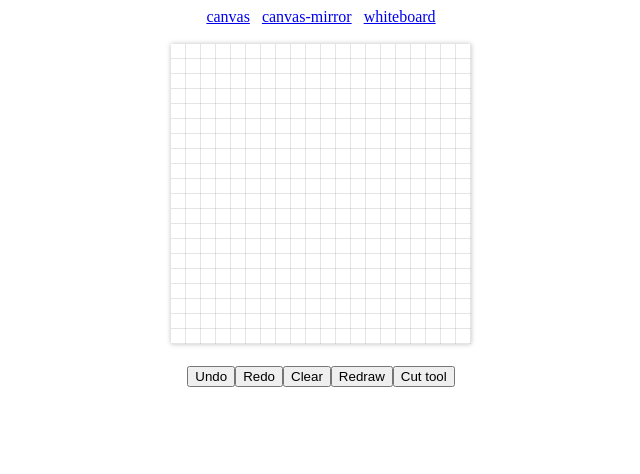
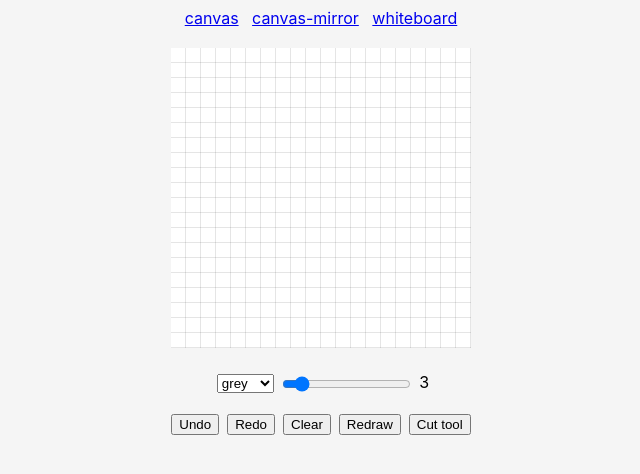
Before and after one commit to avine/collaborative-whiteboard-OLD, an Angular app in the folder front/: page /whiteboard in a window 1280 px wide. Shown: the top 474 px of the page, without its empty margins (319-959 px from the left). Built offline with nearby package versions, Linux system fonts and the light colour scheme.

Commit message:
Handle drawOptions in whiteboard

```diff
--- a/front/src/app/components/canvas-mirror/canvas-mirror.component.html
+++ b/front/src/app/components/canvas-mirror/canvas-mirror.component.html
@@ -1,8 +1,10 @@
 <cw-canvas
+  style="background-color:white"
   (draw)="broadcast($event)">
 </cw-canvas>
 
 <cw-canvas
+  style="background-color:#fafafa"
   [drawDisabled]="true"
   [broadcast]="broadcastDrawEvents">
 </cw-canvas>
--- a/front/src/app/components/canvas/canvas.component.html
+++ b/front/src/app/components/canvas/canvas.component.html
@@ -1 +1 @@
-<cw-canvas></cw-canvas>
+<cw-canvas style="background-color:white"></cw-canvas>
--- a/front/src/app/components/whiteboard/whiteboard.component.html
+++ b/front/src/app/components/whiteboard/whiteboard.component.html
@@ -1,5 +1,6 @@
 <div class="canvas-container">
   <cw-canvas
+    [drawOptions]="drawOptions"
     class="canvas-draw"
     [showGuides]="!cutOpen"
     [broadcast]="service.broadcast$ | async"
@@ -16,15 +17,36 @@
 
 <br><br>
 
-<button (click)="service.undo()">Undo</button>
-<button (click)="service.redo()">Redo</button>
-<button (click)="service.clear()">Clear</button>
-<button (click)="service.redraw()">Redraw</button>
-<button (click)="toggleCut()">Cut tool</button>
+<select
+  class="draw-options"
+  [(ngModel)]="drawOptions.strokeStyle">
+  <option>grey</option>
+  <option>red</option>
+  <option>green</option>
+  <option>blue</option>
+</select>
+
+<input
+  class="draw-options"
+  type="range"
+  min="1"
+  max="20"
+  [(ngModel)]="drawOptions.lineWidth">
+  {{ drawOptions.lineWidth }}
 
 <br><br>
 
-<div *ngIf="cutOpen">
+<div class="actions">
+  <button (click)="service.undo()">Undo</button>
+  <button (click)="service.redo()">Redo</button>
+  <button (click)="service.clear()">Clear</button>
+  <button (click)="service.redraw()">Redraw</button>
+  <button (click)="toggleCut()">Cut tool</button>
+</div>
+
+<br><br>
+
+<div class="actions" *ngIf="cutOpen">
   <input
     type="range"
     min="0"
--- a/front/src/app/components/whiteboard/whiteboard.component.scss
+++ b/front/src/app/components/whiteboard/whiteboard.component.scss
@@ -1,12 +1,10 @@
 .canvas-container {
   position: relative;
   display: inline-block;
-  width: 300px;
-  height: 300px;
-  box-shadow: 0 0 5px rgba(0, 0, 0, 0.25);
 }
 
 .canvas-draw {
+  //box-shadow: 0 0 5px rgba(0, 0, 0, 0.25);
   background-color: white;
 }
 
@@ -16,3 +14,15 @@
   left: 0;
   background-color: rgba(255, 255, 255, 0.75);
 }
+
+.draw-options {
+  margin: 0 0.25rem;
+  display: inline-block;
+  vertical-align: middle;
+}
+
+.actions > * {
+  margin: 0 0.25rem;
+  display: inline-block;
+  vertical-align: middle;
+}
--- a/front/src/app/components/whiteboard/whiteboard.component.ts
+++ b/front/src/app/components/whiteboard/whiteboard.component.ts
@@ -1,5 +1,5 @@
 import {
-    BroadcastDrawEvents, CollaborativeWhiteboardService, DrawEvent, getClearEvent
+    BroadcastDrawEvents, CollaborativeWhiteboardService, DrawEvent, DrawOptions, getClearEvent, getDefaultDrawOptions
 } from 'projects/collaborative-whiteboard/src/public-api';
 import { Subscription } from 'rxjs';
 
@@ -12,6 +12,10 @@ import { Component, OnDestroy, OnInit } from '@angular/core';
   providers: [CollaborativeWhiteboardService]
 })
 export class WhiteboardComponent implements OnInit, OnDestroy {
+  drawOptions: DrawOptions = {
+    strokeStyle: 'grey',
+    lineWidth: 3
+  };
 
   historyIndex = 0;
 
--- a/front/src/styles.scss
+++ b/front/src/styles.scss
@@ -1 +1,10 @@
 /* You can add global styles to this file, and also import other style files */
+
+html {
+  background-color: #f5f5f5;
+  font-family: -apple-system, BlinkMacSystemFont, 'Segoe UI', Roboto, Oxygen, Ubuntu, Cantarell, 'Open Sans', 'Helvetica Neue', sans-serif;
+}
+
+input, option {
+  font-family: inherit;
+}
```
